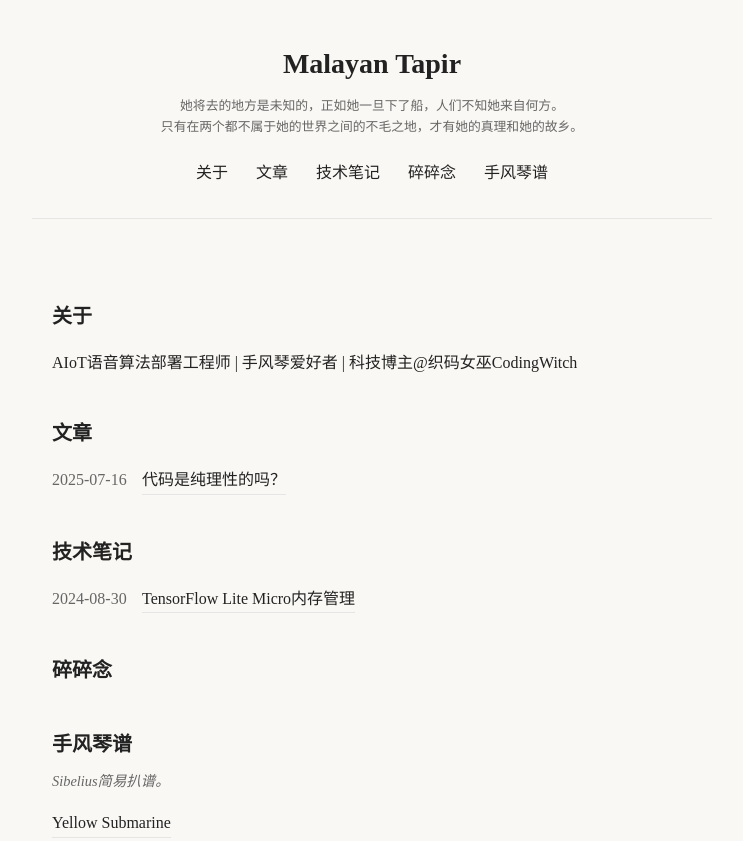
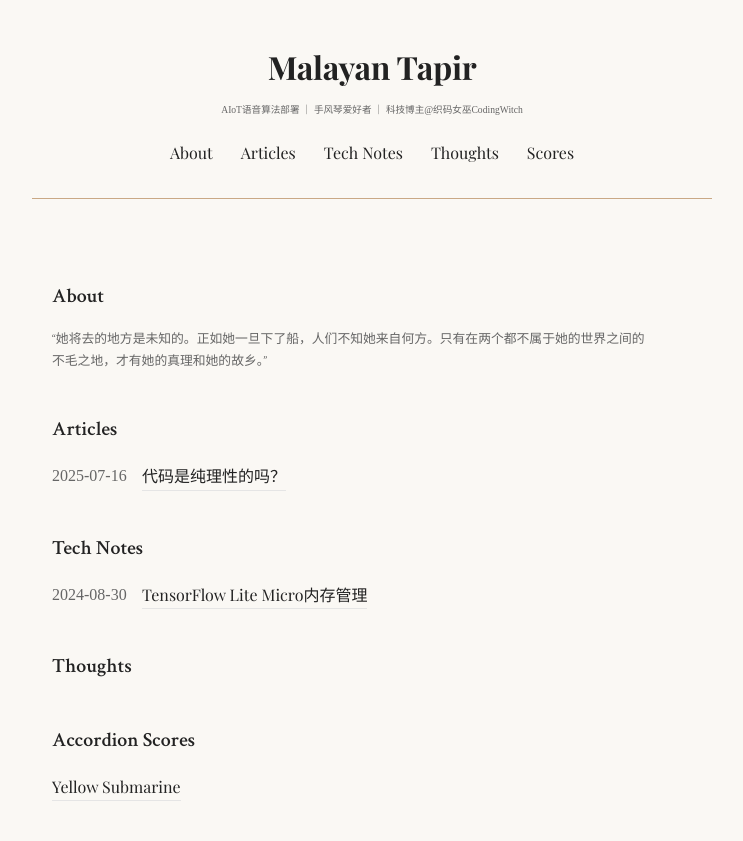
Before and after one commit to ZehuiTIAN/zehuitian.github.io, a plain HTML site: page index.html in a window 1280 px wide. Shown: the top 841 px of the page, without its empty margins (268-1011 px from the left). Drawn offline with nearby package versions, Linux system fonts and the light colour scheme; a web font is replaced by a local one.

Commit message:
update format

```diff
--- a/index.html
+++ b/index.html
@@ -5,38 +5,42 @@
   <title>Malayan Tapir</title>
   <meta name="viewport" content="width=device-width, initial-scale=1" />
   <link rel="stylesheet" href="style.css" />
-  <!-- 字体：中文思源宋体 + 英文 Charter -->
+  <!-- 字体组合：
+  - 主标题：Playfair Display (优雅衬线) + Noto Serif SC
+  - 导航：Inter (现代无衬线) + Noto Sans SC
+  - 小标题：Crimson Text (古典衬线) + Noto Serif SC
+  - 正文：Inter (现代无衬线) + Noto Sans SC
+  -->
   <link rel="preconnect" href="https://fonts.googleapis.com">
   <link rel="preconnect" href="https://fonts.gstatic.com" crossorigin>
-  <link href="https://fonts.googleapis.com/css2?family=Noto+Serif+SC:wght@400;700&display=swap" rel="stylesheet">
+  <link href="https://fonts.googleapis.com/css2?family=Playfair+Display:ital,wght@0,400;0,700;1,400&family=Inter:wght@300;400;500;600&family=Crimson+Text:ital,wght@0,400;0,600;1,400&family=Noto+Serif+SC:wght@400;700&family=Noto+Sans+SC:wght@300;400;500&display=swap" rel="stylesheet">
 </head>
 
 <body>
   <header>
     <h1>Malayan Tapir</h1>
     <p class="bio">
-      她将去的地方是未知的，正如她一旦下了船，人们不知她来自何方。<br />
-      只有在两个都不属于她的世界之间的不毛之地，才有她的真理和她的故乡。
+      AIoT语音算法部署 ｜ 手风琴爱好者 ｜ 科技博主@织码女巫CodingWitch
     </p>
     <nav>
-      <a href="#about">关于</a>
-      <a href="#articles">文章</a>
-      <a href="#tech-notes">技术笔记</a>
-      <a href="#thoughts">碎碎念</a>
-      <a href="#scores">手风琴谱</a>
+      <a href="#about">About</a>
+      <a href="#articles">Articles</a>
+      <a href="#tech-notes">Tech Notes</a>
+      <a href="#thoughts">Thoughts</a>
+      <a href="#scores">Scores</a>
     </nav>
   </header>
 
   <main>
     <section id="about">
-      <h2>关于</h2>
-      <p>
-        AIoT语音算法部署工程师 | 手风琴爱好者 | 科技博主@织码女巫CodingWitch
+      <h2>About</h2>
+      <p class="about-text">
+        “她将去的地方是未知的。正如她一旦下了船，人们不知她来自何方。只有在两个都不属于她的世界之间的不毛之地，才有她的真理和她的故乡。”
       </p>
     </section>
 
     <section id="articles">
-      <h2>文章</h2>
+      <h2>Articles</h2>
       <ul class="post-list">
         <li>
           <time>2025-07-16</time>
@@ -46,7 +50,7 @@
     </section>
 
     <section id="tech-notes">
-      <h2>技术笔记</h2>
+      <h2>Tech Notes</h2>
       <ul class="post-list">
         <li>
           <time>2024-08-30</time>
@@ -56,14 +60,13 @@
     </section>
 
     <section id="thoughts">
-      <h2>碎碎念</h2>
+      <h2>Thoughts</h2>
       <ul class="post-list">
       </ul>
     </section>
 
     <section id="scores">
-      <h2>手风琴谱</h2>
-      <p class="section-desc">Sibelius简易扒谱。</p>
+      <h2>Accordion Scores</h2>
       <ul class="post-list">
         <li>
           <a href="scores/yellow_submarine.html">Yellow Submarine</a>
--- a/style.css
+++ b/style.css
@@ -2,10 +2,16 @@
 :root {
     --bg: #faf8f4;
     --text: #222;
-    --accent: #c0392b;
+    --accent: #c9a885;
     --muted: #666;
     --line: #e5e5e5;
-    --serif: "Noto Serif SC", serif;
+
+    /* 字体变量 - 按元素类型 */
+    --font-main-title: "Playfair Display", "Noto Serif SC", serif;
+    --font-nav: "Playfair Display","Noto Serif SC", sans-serif;
+    --font-section-title: "Crimson Text", "Noto Serif SC", serif;
+    --font-body: "Times New Roman", "Noto Serif SC", sans-serif;
+    --font-about: "Crimson Text", "Noto Serif SC", serif;
     --max-width: 680px;
   }
 
@@ -15,11 +21,12 @@
 
   body {
     margin: 0;
-    font-family: var(--serif);
+    font-family: var(--font-body);
     color: var(--text);
     background: var(--bg);
     line-height: 1.7;
     -webkit-font-smoothing: antialiased;
+    -moz-osx-font-smoothing: grayscale;
   }
 
   header,
@@ -32,7 +39,7 @@
 
   header {
     text-align: center;
-    border-bottom: 1px solid var(--line);
+    border-bottom: 1px solid var(--accent);
     padding-bottom: 2rem;
   }
 
@@ -44,13 +51,15 @@
   }
 
   header h1 {
-    font-size: 1.75rem;
+    font-family: var(--font-main-title);
+    font-size: 2rem;
     margin: 0 0 0.5rem;
     font-weight: 700;
+    letter-spacing: -0.01em;
   }
 
   .bio {
-    font-size: 0.8rem;
+    font-size: 0.6rem;
     color: var(--muted);
     margin: 0 0 1.25rem;
   }
@@ -72,7 +81,16 @@
     margin: 2.5rem 0;
   }
 
+  h1 {
+    font-family: var(--font-main-title);
+    font-size: 2rem;
+    margin: 0 0 0.5rem;
+    font-weight: 700;
+    letter-spacing: -0.01em;
+  }
+
   h2 {
+    font-family: var(--font-section-title);
     font-size: 1.25rem;
     font-weight: 700;
     margin: 0 0 1rem;
@@ -96,11 +114,32 @@
     color: var(--muted);
   }
 
+  /* 元素类型字体设置 */
+  nav {
+    font-family: var(--font-nav);
+  }
+
+  body {
+    font-family: var(--font-body);
+  }
+
+  p, .post-list li, .bio, .section-desc {
+    font-family: var(--font-body);
+  }
+
+  .about-text {
+    font-family: var(--font-about);
+    font-size: 0.8rem;
+    color: var(--muted);
+    max-width: 600px;
+  }
+
   .post-list a {
     color: var(--text);
     text-decoration: none;
     border-bottom: 1px solid var(--line);
     transition: color 0.2s;
+    font-family: var(--font-nav);
   }
 
   .post-list a:hover {
```
